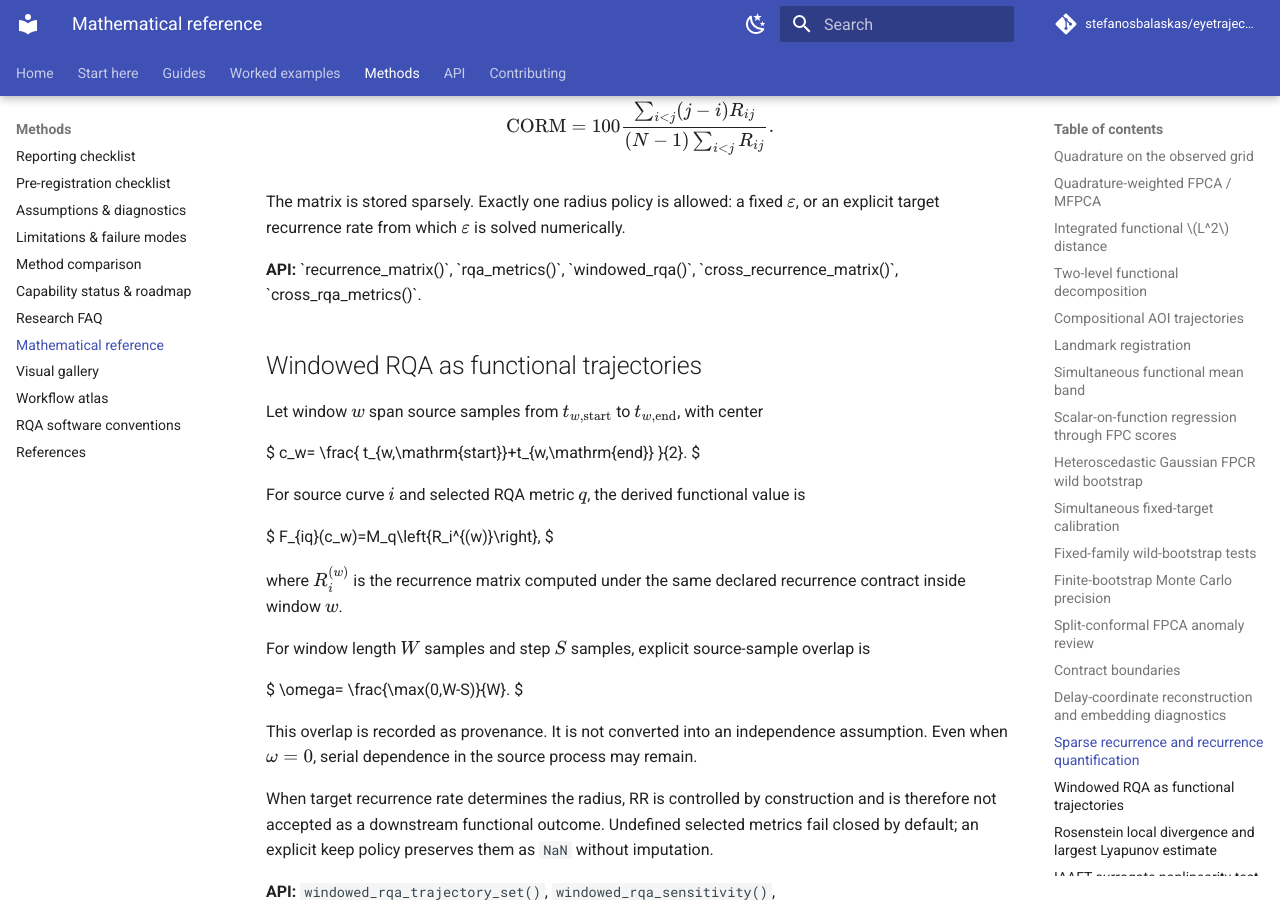
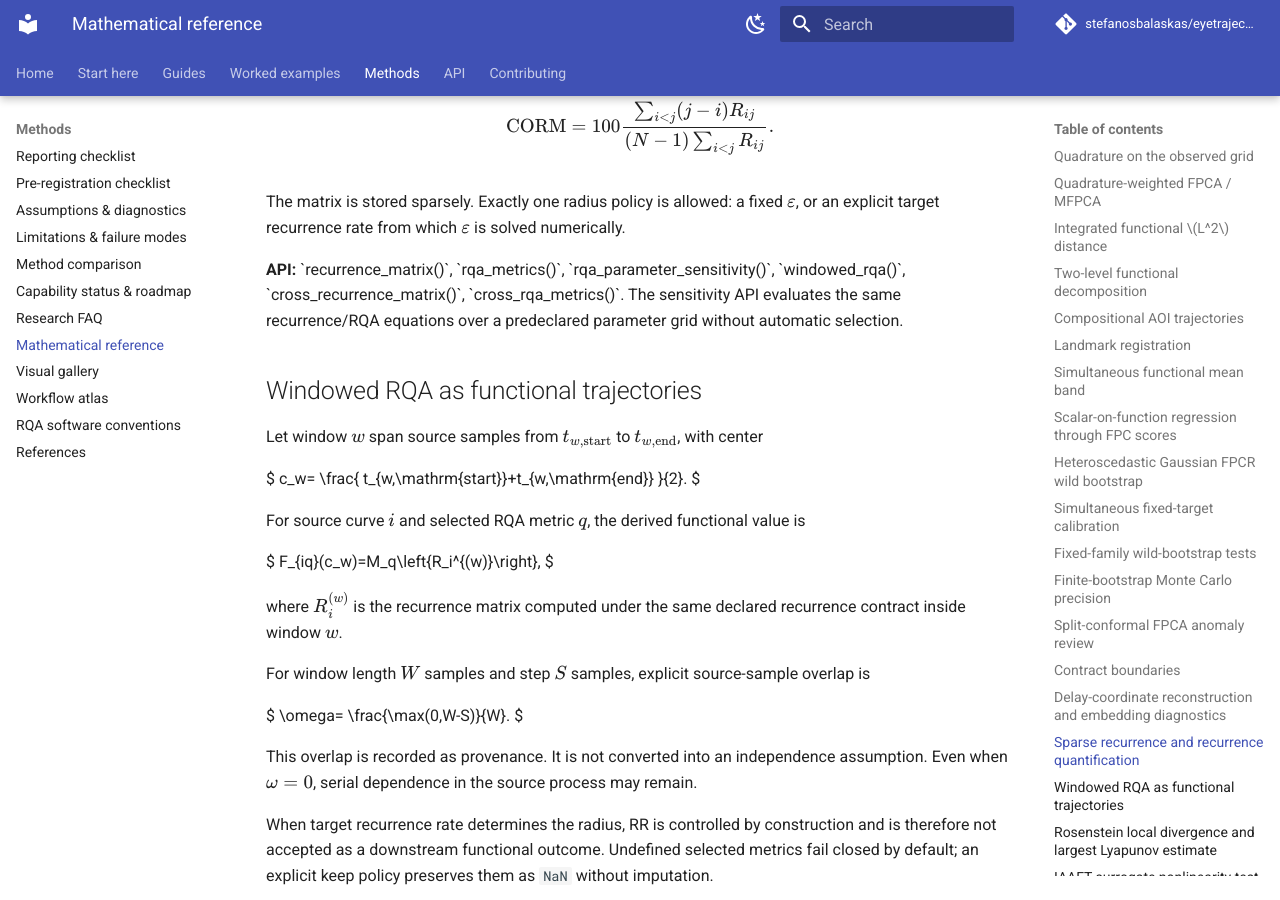
Before and after one commit to stefanosbalaskas/eyetrajectoriespy, an MkDocs documentation site: the page built from docs/methods/mathematical-reference.md, in a window 1280 px wide and 900 px high, scrolled down 10513 px. Built offline with MkDocs 1.6.1 and Material for MkDocs 9.7.7, drawn with Linux system fonts in a browser that asks for light colours; comment, search, counter and statistics services are not loaded; some of the changed text lies outside the part shown.

Commit message:
Link nonlinear sensitivity APIs to existing equations

```diff
--- a/docs/methods/mathematical-reference.md
+++ b/docs/methods/mathematical-reference.md
@@ -661,7 +661,7 @@
 
 The matrix is stored sparsely. Exactly one radius policy is allowed: a fixed \(\varepsilon\), or an explicit target recurrence rate from which \(\varepsilon\) is solved numerically.
 
-**API:** \`recurrence_matrix()\`, \`rqa_metrics()\`, \`windowed_rqa()\`, \`cross_recurrence_matrix()\`, \`cross_rqa_metrics()\`.
+**API:** \`recurrence_matrix()\`, \`rqa_metrics()\`, \`rqa_parameter_sensitivity()\`, \`windowed_rqa()\`, \`cross_recurrence_matrix()\`, \`cross_rqa_metrics()\`. The sensitivity API evaluates the same recurrence/RQA equations over a predeclared parameter grid without automatic selection.
 
 ## Windowed RQA as functional trajectories { #functional-rqa-trajectories }
 
@@ -732,7 +732,7 @@
 
 The fitted slope is the Rosenstein-style largest-Lyapunov estimate. A positive estimate is evidence of local exponential separation under the declared reconstruction, not standalone proof that behavioral gaze is generated by a deterministic chaotic attractor.
 
-**API:** \`local_divergence_curve()\`, \`estimate_largest_lyapunov_rosenstein()\`.
+**API:** \`local_divergence_curve()\`, \`estimate_largest_lyapunov_rosenstein()\`, \`lyapunov_parameter_sensitivity()\`. The sensitivity API reuses the same divergence and linear-fit equations across analyst-declared reconstruction, Theiler, and fit-interval specifications.
 
 ## IAAFT surrogate nonlinearity test { #surrogate-nonlinearity }
 
```
